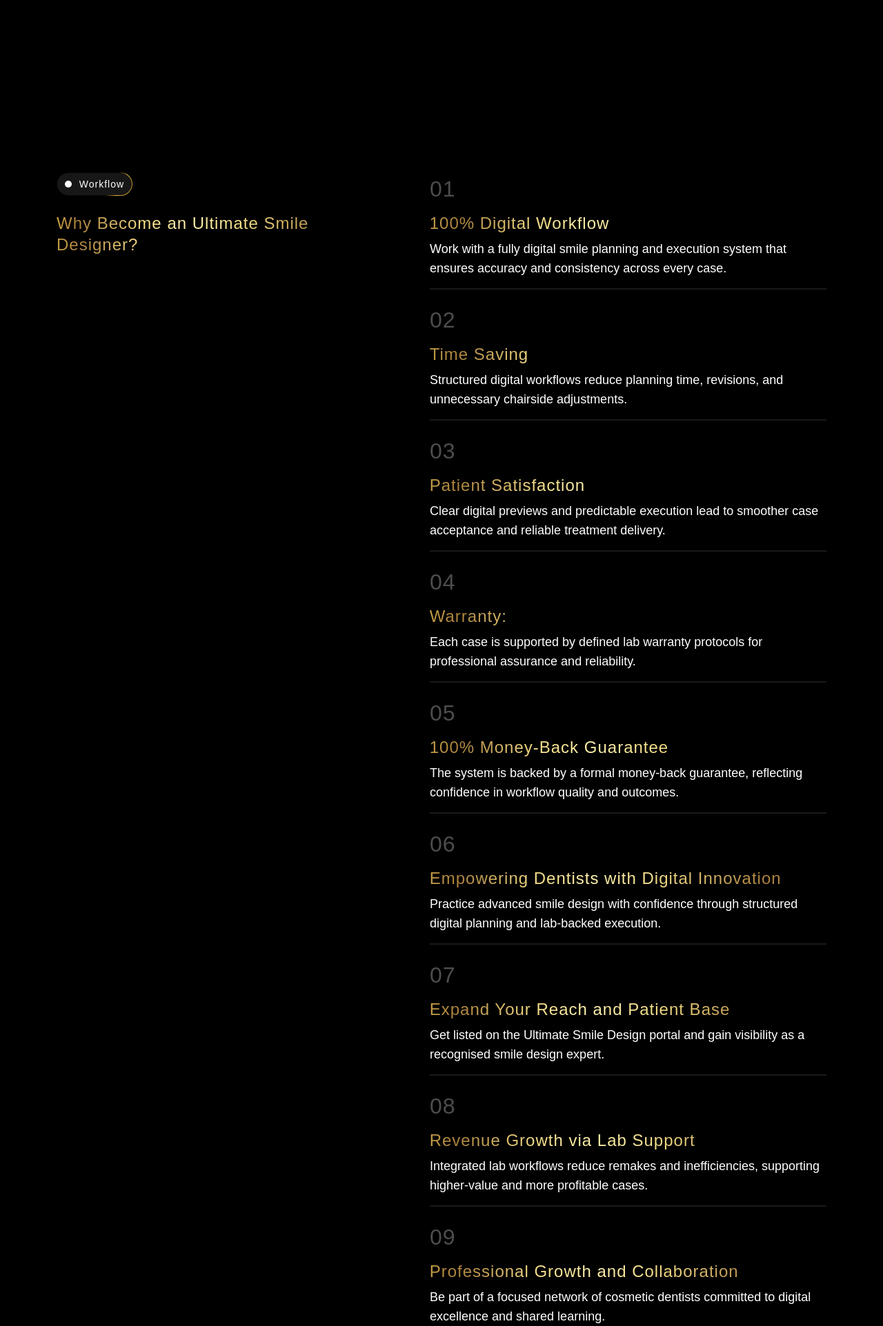
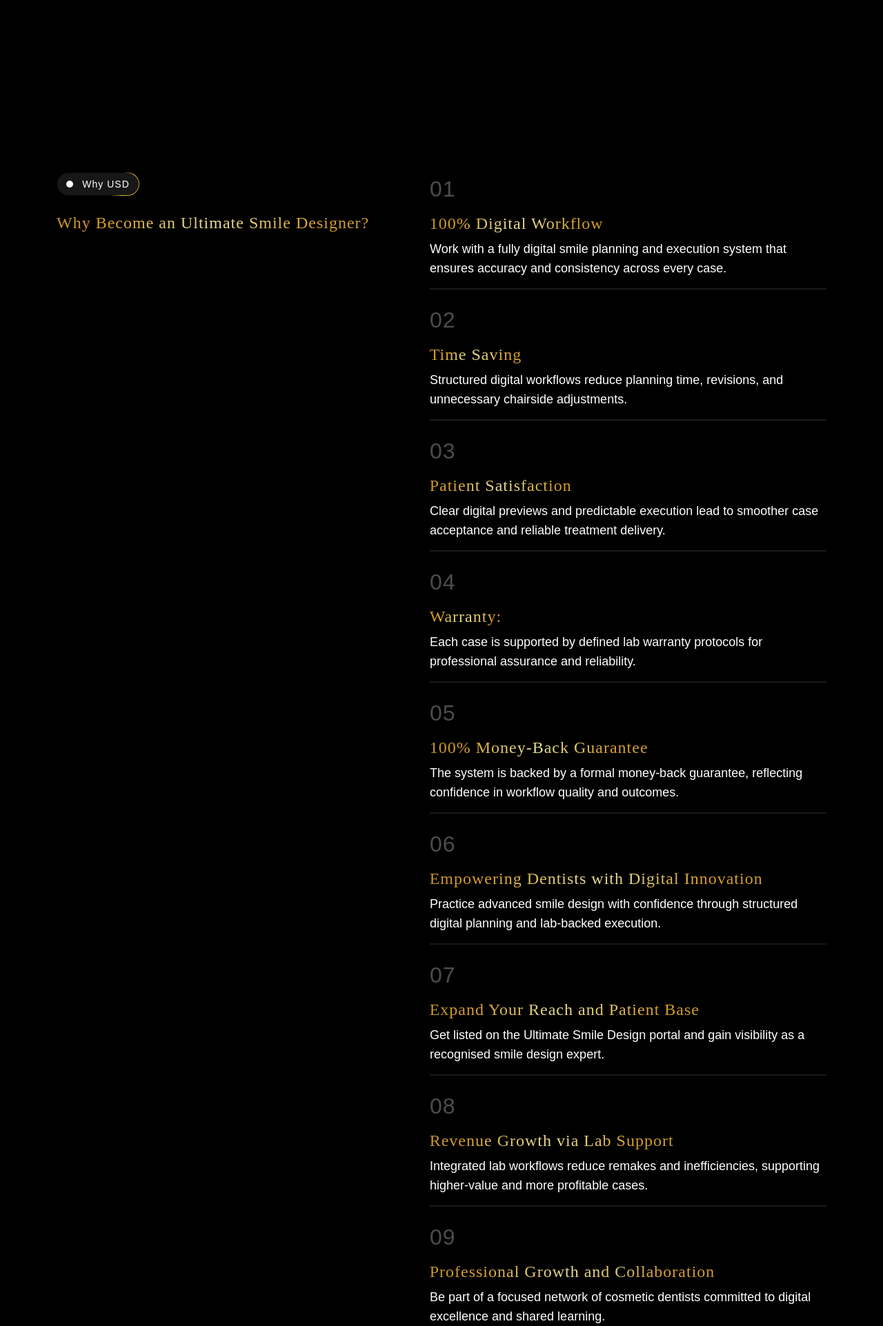
Before and after one commit to Yashpal-vaghela/dentist-usd-new, a Django app: page / in a window 1280 px wide; the page is wider, and only the part inside the window is pictured. Shown: the part 3160-5083 px from the top of that part at 69% size. Run offline with Django 5.2, Linux system fonts and the light colour scheme; some libraries are stand-ins or nearby versions.

Commit message:
update title & css

```diff
--- a/home/templates/work-flow-section.html
+++ b/home/templates/work-flow-section.html
@@ -8,74 +8,74 @@
         <div class="work_flow_section_left_side">
             <div class="work_flow_tag_main">
                 <div class="work_flow_dot"></div>
-                <p class="work_flow_text">Workflow</p>
+                <p class="work_flow_text">Why USD</p>
             </div>
-            <h2 class="work_flow_title">Why Become an Ultimate Smile Designer?</h2>
+            <h2 class="work_flow_title cool">Why Become an Ultimate Smile Designer?</h2>
         </div>
         <div class="work_flow_section_right_side">
             <div class="work_flow_step_main"  data-aos="zoom-in-left" data-aos-duration="1000" >
                 <p class="work_flow_step_number">01</p>
-                <h3 class="work_flow_step_title">100% Digital Workflow</h3>
+                <h3 class="work_flow_step_title cool">100% Digital Workflow</h3>
                 <p class="work_flow_step_description">Work with a fully digital smile planning and execution system that ensures accuracy and consistency across every case.</p>
             </div>
             <div class="work_flow_step_main" data-aos="zoom-in-left" data-aos-duration="1000" >
                 <p class="work_flow_step_number">02</p>
-                <h3 class="work_flow_step_title">Time Saving</h3>
+                <h3 class="work_flow_step_title cool">Time Saving</h3>
                 <p class="work_flow_step_description">Structured digital workflows reduce planning time, revisions, and unnecessary chairside adjustments.</p>
             </div>
             <div class="work_flow_step_main" data-aos="zoom-in-left" data-aos-duration="1000" >
                 <p class="work_flow_step_number">03</p>
-                <h3 class="work_flow_step_title">Patient Satisfaction</h3>
+                <h3 class="work_flow_step_title cool">Patient Satisfaction</h3>
                 <p class="work_flow_step_description">Clear digital previews and predictable execution lead to smoother case acceptance and reliable treatment delivery.</p>
             </div>
             <div class="work_flow_step_main" data-aos="zoom-in-left" data-aos-duration="1000" >
                 <p class="work_flow_step_number">04</p>
-                <h3 class="work_flow_step_title">Warranty:</h3>
+                <h3 class="work_flow_step_title cool">Warranty:</h3>
                 <p class="work_flow_step_description">Each case is supported by defined lab warranty protocols for professional assurance and reliability.</p>
             </div>
             <div class="work_flow_step_main" data-aos="zoom-in-left" data-aos-duration="1000" >
                 <p class="work_flow_step_number">05</p>
-                <h3 class="work_flow_step_title">100% Money-Back Guarantee</h3>
+                <h3 class="work_flow_step_title cool">100% Money-Back Guarantee</h3>
                 <p class="work_flow_step_description">The system is backed by a formal money-back guarantee, reflecting confidence in workflow quality and outcomes.</p>
             </div>
             <div class="work_flow_step_main" data-aos="zoom-in-left" data-aos-duration="1000" >
                 <p class="work_flow_step_number">06</p>
-                <h3 class="work_flow_step_title">Empowering Dentists with Digital Innovation</h3>
+                <h3 class="work_flow_step_title cool">Empowering Dentists with Digital Innovation</h3>
                 <p class="work_flow_step_description">Practice advanced smile design with confidence through structured digital planning and lab-backed execution.</p>
             </div>
             <div class="work_flow_step_main" data-aos="zoom-in-left" data-aos-duration="1000" >
                 <p class="work_flow_step_number">07</p>
-                <h3 class="work_flow_step_title">Expand Your Reach and Patient Base</h3>
+                <h3 class="work_flow_step_title cool">Expand Your Reach and Patient Base</h3>
                 <p class="work_flow_step_description">Get listed on the Ultimate Smile Design portal and gain visibility as a recognised smile design expert.</p>
             </div>
             <div class="work_flow_step_main" data-aos="zoom-in-left" data-aos-duration="1000" >
                 <p class="work_flow_step_number">08</p>
-                <h3 class="work_flow_step_title">Revenue Growth via Lab Support</h3>
+                <h3 class="work_flow_step_title cool">Revenue Growth via Lab Support</h3>
                 <p class="work_flow_step_description">Integrated lab workflows reduce remakes and inefficiencies, supporting higher-value and more profitable cases.</p>
             </div>
             <div class="work_flow_step_main" data-aos="zoom-in-left" data-aos-duration="1000" >
                 <p class="work_flow_step_number">09</p>
-                <h3 class="work_flow_step_title">Professional Growth and Collaboration</h3>
+                <h3 class="work_flow_step_title cool">Professional Growth and Collaboration</h3>
                 <p class="work_flow_step_description">Be part of a focused network of cosmetic dentists committed to digital excellence and shared learning.</p>
             </div>
             <div class="work_flow_step_main" data-aos="zoom-in-left" data-aos-duration="1000" >
                 <p class="work_flow_step_number">10</p>
-                <h3 class="work_flow_step_title">Enhance Patient Trust with Predictable Results:</h3>
+                <h3 class="work_flow_step_title cool">Enhance Patient Trust with Predictable Results:</h3>
                 <p class="work_flow_step_description">Digital planning and previews help set clear expectations, strengthening trust and treatment acceptance.</p>
             </div>
             <div class="work_flow_step_main" data-aos="zoom-in-left" data-aos-duration="1000" >
                 <p class="work_flow_step_number">11</p>
-                <h3 class="work_flow_step_title">Seamless Integration, Maximum Support:</h3>
+                <h3 class="work_flow_step_title cool">Seamless Integration, Maximum Support:</h3>
                 <p class="work_flow_step_description">The system integrates easily into existing practice workflows with continuous technical and case support.</p>
             </div>
             <div class="work_flow_step_main" data-aos="zoom-in-left" data-aos-duration="1000" >
                 <p class="work_flow_step_number">12</p>
-                <h3 class="work_flow_step_title">A Network Built for Excellence:</h3>
+                <h3 class="work_flow_step_title cool">A Network Built for Excellence:</h3>
                 <p class="work_flow_step_description">Ultimate Smile Design maintains high clinical and ethical standards to protect long-term professional credibility.</p>
             </div>
             <div class="work_flow_step_main" data-aos="zoom-in-left" data-aos-duration="1000" >
                 <p class="work_flow_step_number">13</p>
-                <h3 class="work_flow_step_title">Join the Future of Smile Design</h3>
+                <h3 class="work_flow_step_title cool">Join the Future of Smile Design</h3>
                 <p class="work_flow_step_description">Align your practice with a structured, digital approach that defines the future of esthetic dentistry.</p>
             </div>
         </div>
--- a/static/css/work-flow-section.css
+++ b/static/css/work-flow-section.css
@@ -1,4 +1,3 @@
-
 .work_flow_section_main {
   width: 100%;
   background-color: black;
@@ -25,21 +24,18 @@
 }
 
 .work_flow_tag_main {
-  width: 110px;
+  width: 120px;
   height: 34px;
   border: 1px solid transparent;
   border-radius: 24px;
   background:
     linear-gradient(#171717, #171717) padding-box,
-    linear-gradient(
-        121.36deg,
-        #060501 69.38%,
-        #d89c27 80.51%,
-        #dfc86f 83.34%,
-        #d89c27 84.08%,
-        #c99c30 86.66%
-      )
-      border-box;
+    linear-gradient(121.36deg,
+      #060501 69.38%,
+      #d89c27 80.51%,
+      #dfc86f 83.34%,
+      #d89c27 84.08%,
+      #c99c30 86.66%) border-box;
   display: flex;
   align-items: center;
   justify-content: space-evenly;
@@ -60,25 +56,12 @@
 }
 
 .work_flow_title {
+  font-family: var(--font-Glida-Display);
   font-size: 24px;
   font-weight: 500;
   line-height: 1.3;
   letter-spacing: 1px;
   margin-top: 24px;
-  background: linear-gradient(
-    270deg,
-    #be9644 0.01%,
-    #aa803c 15.01%,
-    #f3dc87 43.01%,
-    #fbefac 59.01%,
-    #f3dc87 73.01%,
-    #aa803c 93.01%,
-    #c49d47 100.01%
-  );
-  -webkit-background-clip: text;
-  -webkit-text-fill-color: transparent;
-  background-clip: text;
-  color: transparent;
 }
 
 .work_flow_section_right_side {
@@ -106,24 +89,10 @@
 }
 
 .work_flow_step_title {
+  font-family: var(--font-Glida-Display);
   font-size: 24px;
   font-weight: 500;
   letter-spacing: 1px;
-  background: linear-gradient(
-    270deg,
-    #be9644 0.01%,
-    #aa803c 15.01%,
-    #f3dc87 43.01%,
-    #fbefac 59.01%,
-    #f3dc87 73.01%,
-    #aa803c 93.01%,
-    #c49d47 100.01%
-  );
-
-  -webkit-background-clip: text;
-  -webkit-text-fill-color: transparent;
-  background-clip: text;
-  color: transparent;
 }
 
 .work_flow_step_description {
```
